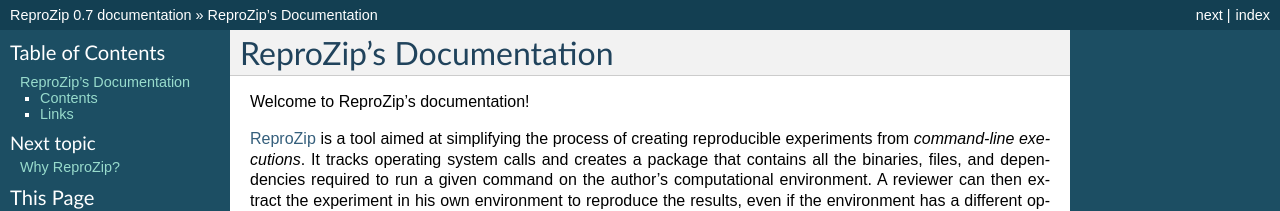
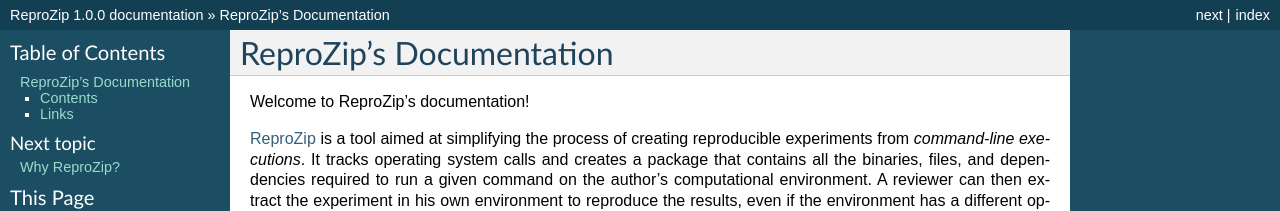
Before and after one commit to VIDA-NYU/reprozip, a Sphinx documentation site: the page built from docs/index.rst, in a window 1280 px wide and 900 px high. Shown: the top 211 px of the window. Built offline with Sphinx 7.4.7, drawn with Linux system fonts in a browser that asks for light colours; pages that are not in the unit, such as notebooks, are missing from menus; some of the changed text lies outside the part shown.

Commit message:
More version bumps

```diff
--- a/docs/conf.py
+++ b/docs/conf.py
@@ -56,9 +56,9 @@
 # built documents.
 #
 # The short X.Y version.
-version = '0.7'
+version = '1.0'
 # The full version, including alpha/beta/rc tags.
-release = '0.7'
+release = '1.0.0'
 
 # The language for content autogenerated by Sphinx. Refer to documentation
 # for a list of supported languages.
```
Also changed, not shown: 2 other files.
